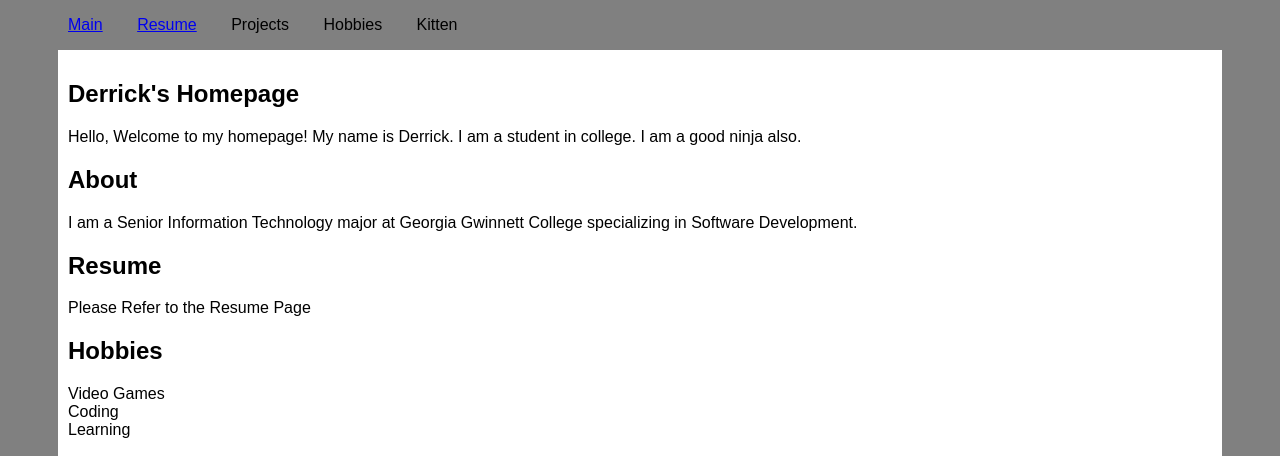
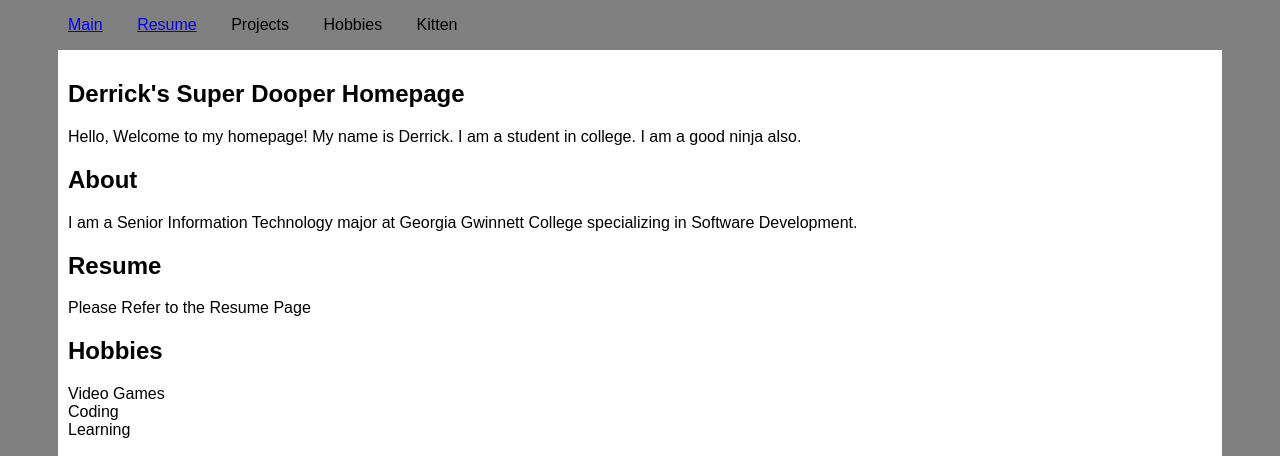
Before and after one commit to dbaines23/dbaines23.github.io, a plain HTML site: page index.html in a window 1280 px wide. Shown: the top 456 px of the page. Drawn offline with Linux system fonts and the light colour scheme.

Commit message:
New Title

```diff
--- a/index.html
+++ b/index.html
@@ -18,7 +18,7 @@
         </div>
 
         <div class="container">
-        <h2>Derrick's Homepage</h2>
+        <h2>Derrick's Super Dooper Homepage</h2>
         <p>Hello, Welcome to my homepage! My name is Derrick. I am a student in college. I am a good ninja also.</p>
 
         <h2>About</h2>
```
